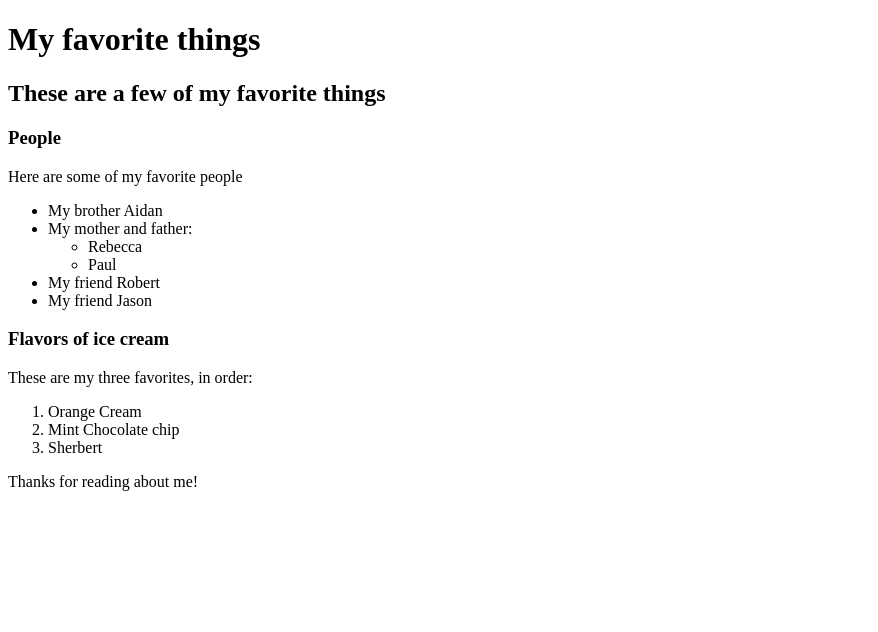
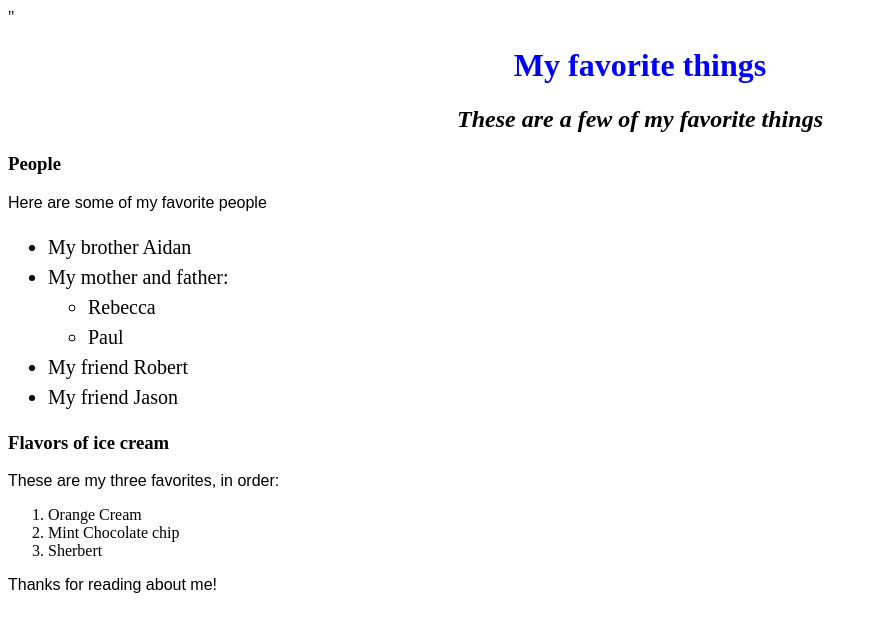
Before and after one commit to AndrewMMickel/my-first-webpage, a plain HTML site: page favorite-things.html in a window 1280 px wide. Shown: the whole page, without its empty margins (0-878 px from the left). Drawn offline with Linux system fonts and the light colour scheme.

Commit message:
Commiting changes

```diff
--- /dev/null
+++ b/css/styles.css
@@ -0,0 +1,18 @@
+h1 {
+    color: #00f;
+    text-align: center;
+}
+
+h2 {
+    font-style: italic;
+    text-align: center;
+}
+
+p {
+    font-family: sans-serif;
+}
+
+ul {
+    font-size: 20px;
+    line-height: 30px;
+}
--- a/favorite-things.html
+++ b/favorite-things.html
@@ -1,6 +1,7 @@
 <!DOCTYPE html>
 <html>
     <head>
+        <link href="css/styles.css" rel="stylesheet" type="text/css">"
         <title>Andrew's favorite things</title>
     </head>
     <body>
```
